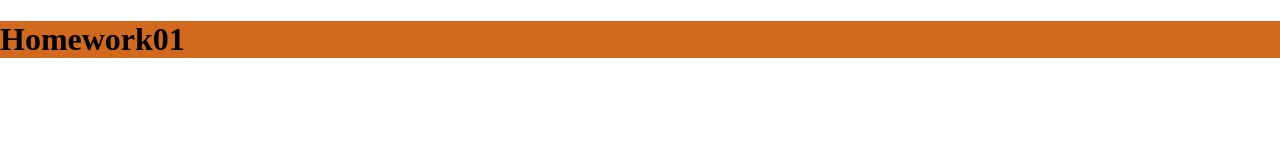
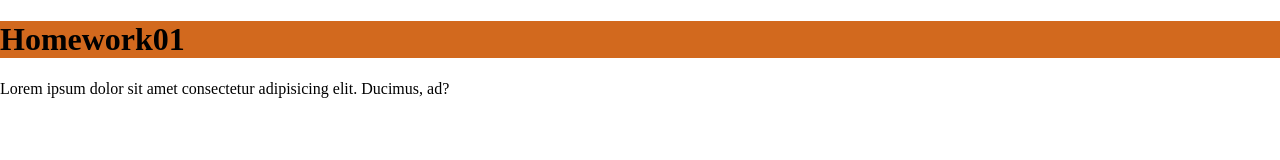
Before and after one commit to Troj94/Homework-01, a plain HTML site: page index.html in a window 1280 px wide. Drawn offline with Linux system fonts and the light colour scheme.

Commit message:
добавлен текст-рыба

```diff
--- a/index.html
+++ b/index.html
@@ -9,5 +9,6 @@
   </head>
   <body>
     <h1 class="title">Homework01</h1>
+    <p>Lorem ipsum dolor sit amet consectetur adipisicing elit. Ducimus, ad?</p>
   </body>
 </html>
```
